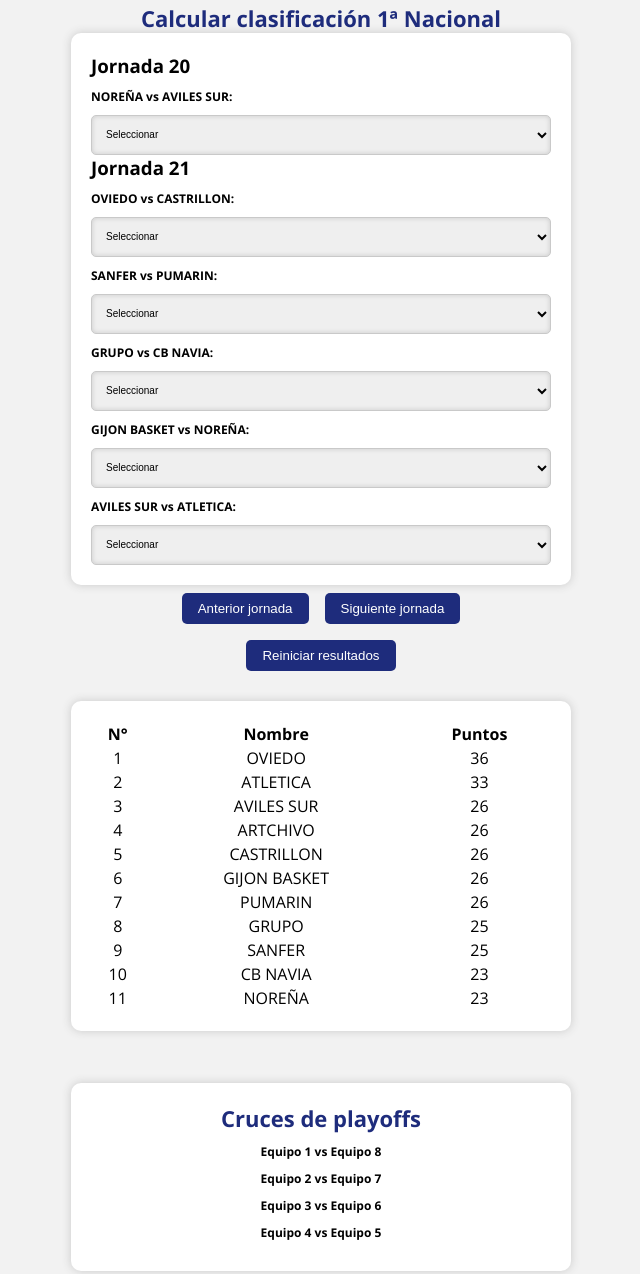
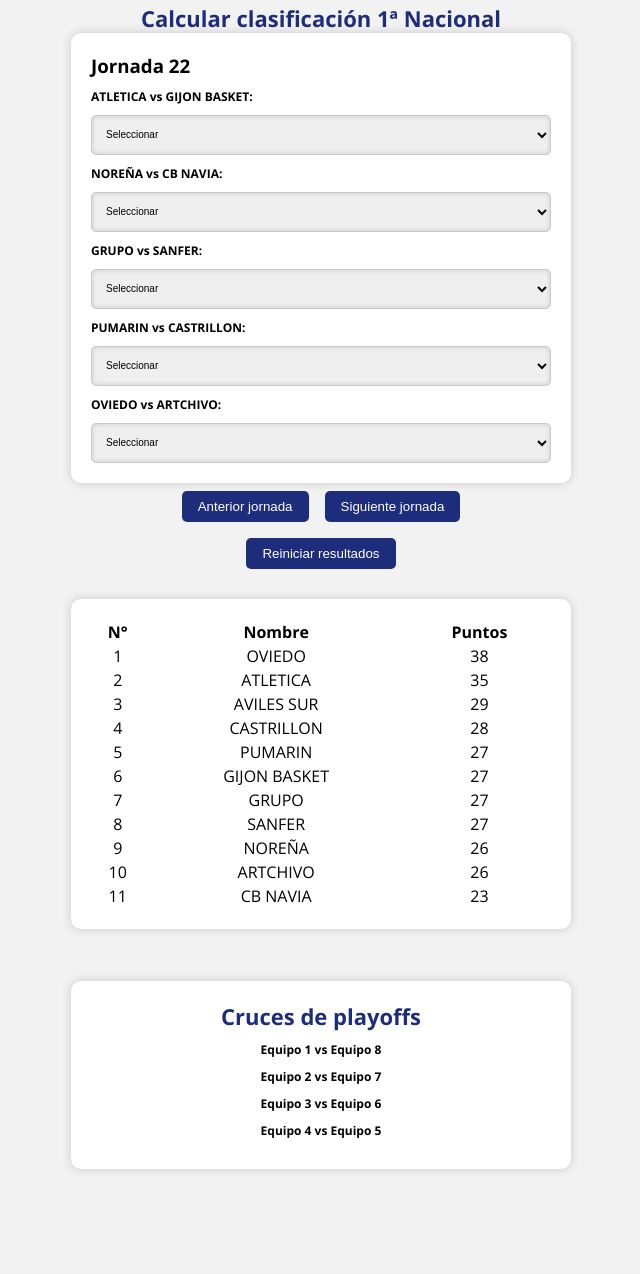
Before and after one commit to adelbust/calcFBPA.github.io, a plain HTML site: page index.html in a window 1280 px wide. Shown: the part 170-1444 px from the top of the page, without its empty margins (319-959 px from the left). After the commit the page ends 1383 px from the top, so only its background shows below. Drawn offline with nearby package versions, Linux system fonts and the light colour scheme.

Commit message:
Update index.html

```diff
--- a/index.html
+++ b/index.html
@@ -26,55 +26,6 @@
     <form>
 
 
-
-
-      <div class="partido-group jornada21">
-
-        <h3>Jornada 20</h3>
-
-        <label>NOREÑA vs AVILES SUR:</label>
-        <select name="NOREÑA vs AVILES SUR">
-          <option value="">Seleccionar</option>
-          <option value="NOREÑA">NOREÑA</option>
-          <option value="AVILES SUR">AVILES SUR</option>
-        </select>
-        <h3>Jornada 21</h3>
-
-        <label>OVIEDO vs CASTRILLON:</label>
-        <select name="OVIEDO vs CASTRILLON">
-          <option value="">Seleccionar</option>
-          <option value="OVIEDO">OVIEDO</option>
-          <option value="CASTRILLON">CASTRILLON</option>
-        </select>
-
-        <label>SANFER vs PUMARIN:</label>
-        <select name="SANFER vs PUMARIN">
-          <option value="">Seleccionar</option>
-          <option value="SANFER">SANFER</option>
-          <option value="PUMARIN">PUMARIN</option>
-        </select>
-
-        <label>GRUPO vs CB NAVIA:</label>
-        <select name="GRUPO vs CB NAVIA">
-          <option value="">Seleccionar</option>
-          <option value="GRUPO">GRUPO</option>
-          <option value="CB NAVIA">CB NAVIA</option>
-        </select>
-
-        <label>GIJON BASKET vs NOREÑA:</label>
-        <select name="GIJON BASKET vs NOREÑA">
-          <option value="">Seleccionar</option>
-          <option value="GIJON BASKET">GIJON BASKET</option>
-          <option value="NOREÑA">NOREÑA</option>
-        </select>
-
-        <label>AVILES SUR vs ATLETICA:</label>
-        <select name="AVILES SUR vs ATLETICA">
-          <option value="">Seleccionar</option>
-          <option value="AVILES SUR">AVILES SUR</option>
-          <option value="ATLETICA">ATLETICA</option>
-        </select>
-      </div>
 
       <div class="partido-group jornada22">
         <h3>Jornada 22</h3>
@@ -140,70 +91,71 @@
         <tr>
           <td class="poscion">1</td>
           <td class="equipo">OVIEDO</td>
-          <td class="puntos">36</td>
+          <td class="puntos">38</td>
         </tr>
         <tr>
           <td class="poscion">2</td>
           <td class="equipo">ATLETICA</td>
-          <td class="puntos">33</td>
+          <td class="puntos">35</td>
         </tr>
 
         <tr>
           <td class="poscion">3</td>
           <td class="equipo">AVILES SUR</td>
+          <td class="puntos">29</td>
+        </tr>
+
+
+        <tr>
+          <td class="poscion">4</td>
+          <td class="equipo">CASTRILLON</td>
+          <td class="puntos">28</td>
+        </tr>
+
+
+        <tr>
+          <td class="poscion">5</td>
+          <td class="equipo">PUMARIN</td>
+          <td class="puntos">27</td>
+        </tr>
+
+        <tr>
+          <td class="poscion">6</td>
+          <td class="equipo">GIJON BASKET</td>
+          <td class="puntos">27</td>
+        </tr>
+
+        <tr>
+          <td class="poscion">7</td>
+          <td class="equipo">GRUPO</td>
+          <td class="puntos">27</td>
+        </tr>
+
+        <tr>
+          <td class="poscion">8</td>
+          <td class="equipo">SANFER</td>
+          <td class="puntos">27</td>
+        </tr>
+
+        <tr>
+          <td class="poscion">9</td>
+          <td class="equipo">NOREÑA</td>
           <td class="puntos">26</td>
         </tr>
 
         <tr>
-          <td class="poscion">4</td>
+          <td class="poscion">10</td>
           <td class="equipo">ARTCHIVO</td>
           <td class="puntos">26</td>
         </tr>
 
         <tr>
-          <td class="poscion">5</td>
-          <td class="equipo">CASTRILLON</td>
-          <td class="puntos">26</td>
-        </tr>
-
-
-        <tr>
-          <td class="poscion">6</td>
-          <td class="equipo">GIJON BASKET</td>
-          <td class="puntos">26</td>
-        </tr>
-
-
-        <tr>
-          <td class="poscion">7</td>
-          <td class="equipo">PUMARIN</td>
-          <td class="puntos">26</td>
-        </tr>
-
-        <tr>
-          <td class="poscion">8</td>
-          <td class="equipo">GRUPO</td>
-          <td class="puntos">25</td>
-        </tr>
-
-        <tr>
-          <td class="poscion">9</td>
-          <td class="equipo">SANFER</td>
-          <td class="puntos">25</td>
-        </tr>
-
-
-        <tr>
-          <td class="poscion">10</td>
+          <td class="poscion">11</td>
           <td class="equipo">CB NAVIA</td>
           <td class="puntos">23</td>
         </tr>
 
-        <tr>
-          <td class="poscion">11</td>
-          <td class="equipo">NOREÑA</td>
-          <td class="puntos">23</td>
-        </tr>
+
 
 
         <!-- ... -->
```
